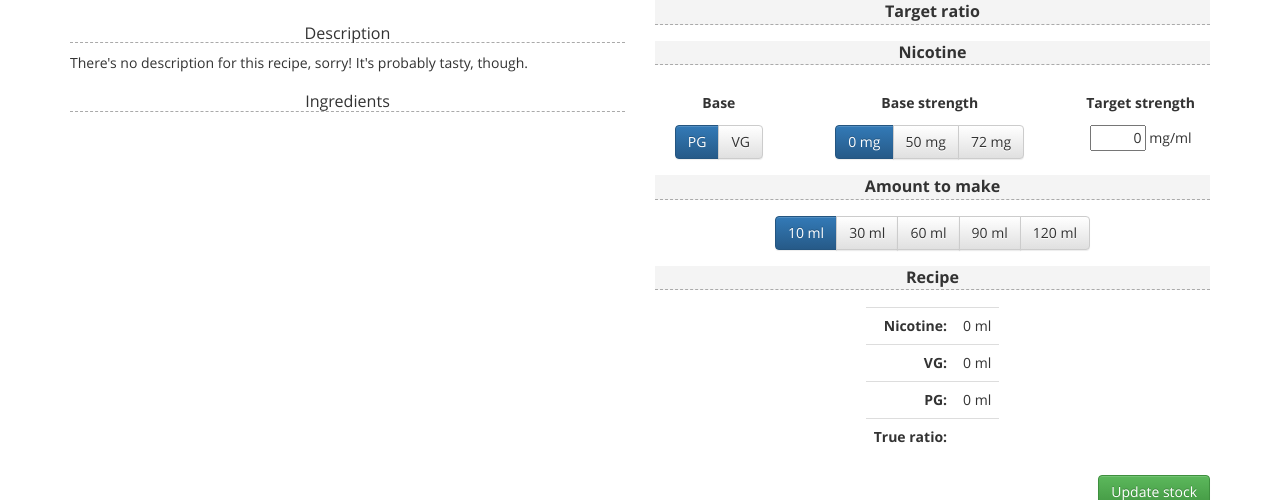
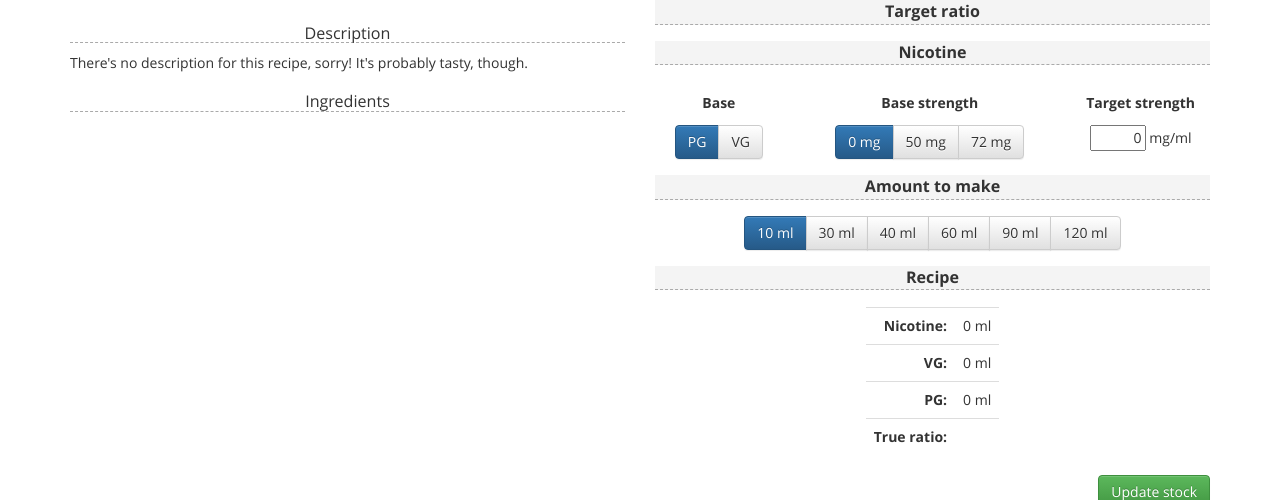
Before and after one commit to unixwitch/vaper, a Django app: template vaper/templates/vaper/recipe.html in a window 1280 px wide. Shown: the part 195-695 px from the top of the page. Run offline with Django 3.2, Linux system fonts and the light colour scheme; the template is opened without the code that fills it, so the values that code supplies are empty; the visitor is signed in with stand-in values (Sample User, id 1); parts of the project's set-up code (start-up, migrations or seed data) failed here and were passed over; some libraries are stand-ins or nearby versions.

Commit message:
allow mixing 40ml

```diff
--- a/vaper/templates/vaper/recipe.html
+++ b/vaper/templates/vaper/recipe.html
@@ -143,6 +143,7 @@
       <div class='btn-group' id='amount-buttons'>
         <button type='button' class='btn btn-primary' data-value='10'>10 ml</button>
         <button type='button' class='btn btn-default' data-value='30'>30 ml</button>
+        <button type='button' class='btn btn-default' data-value='40'>40 ml</button>
         <button type='button' class='btn btn-default' data-value='60'>60 ml</button>
         <button type='button' class='btn btn-default' data-value='90'>90 ml</button>
         <button type='button' class='btn btn-default' data-value='120'>120 ml</button>
```
